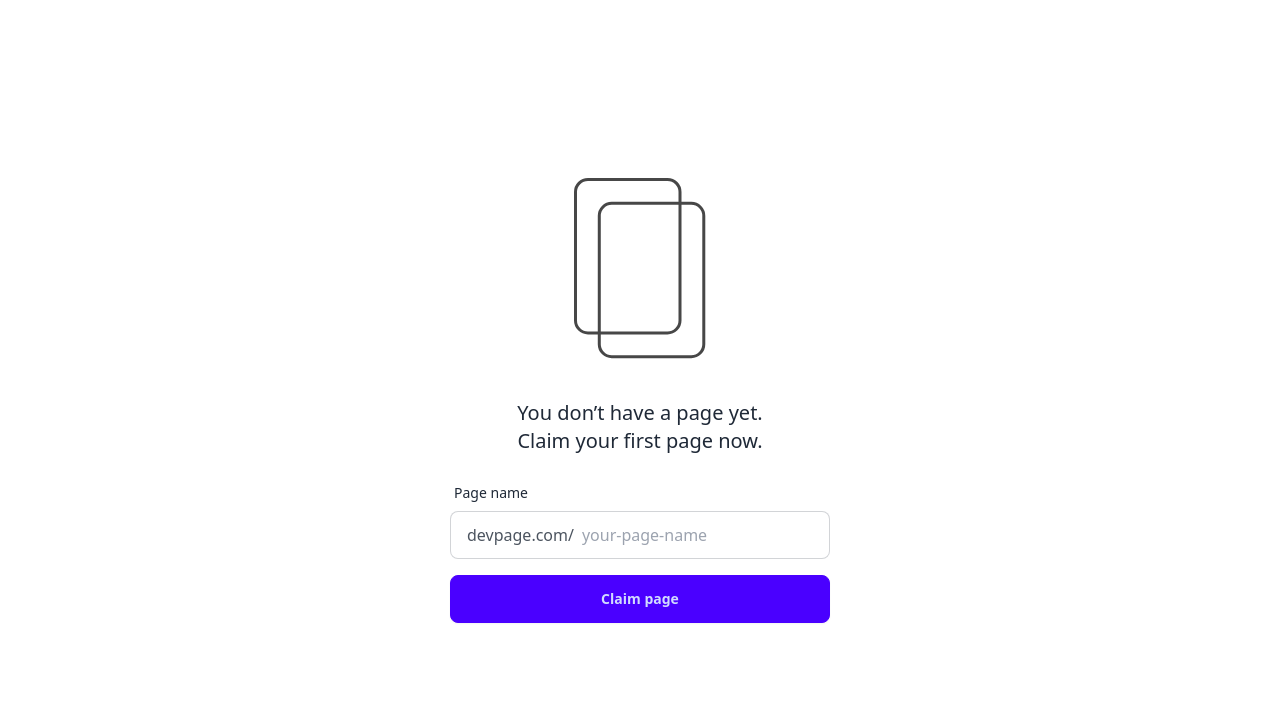
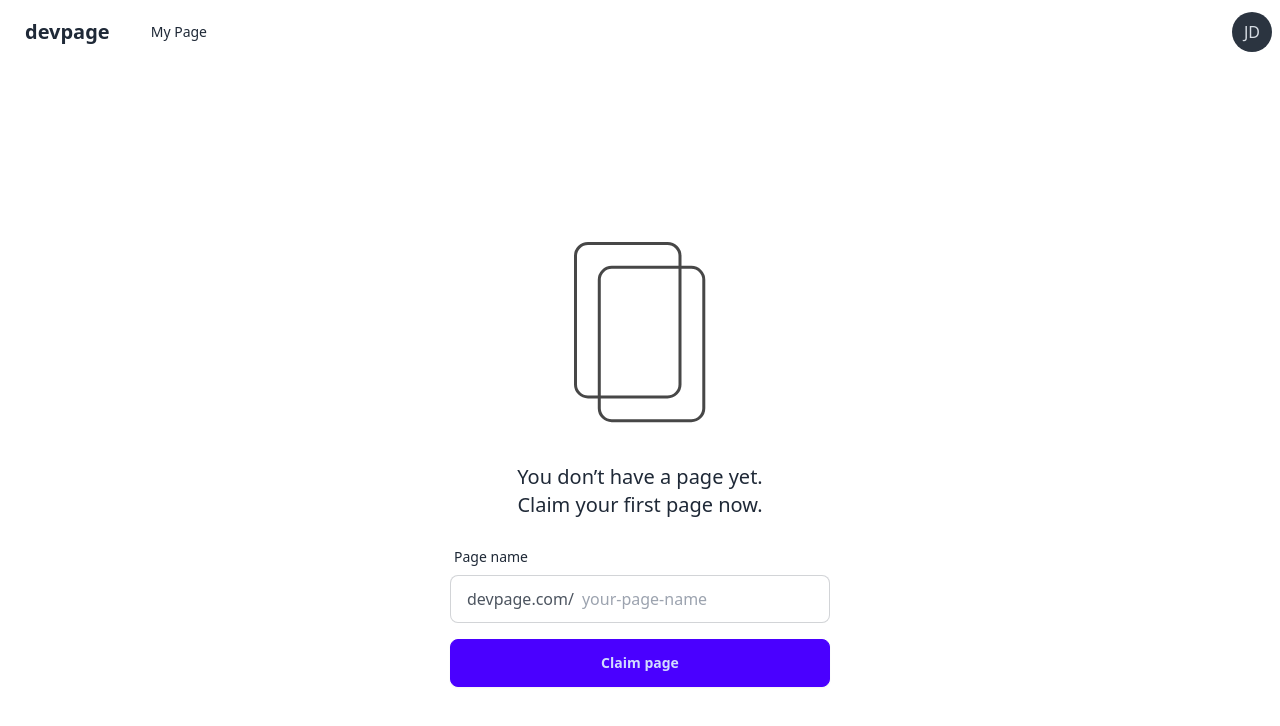
Before and after one commit to abedfetrat/devpage, a React (Vite) app in the folder frontend/: page / in a window 1280 px wide. Shown: the top 726 px of the page. Built offline with nearby package versions, Linux system fonts and the light colour scheme; no server answers.

Commit message:
feat: add navbar

```diff
--- a/frontend/src/components/ClaimPage.tsx
+++ b/frontend/src/components/ClaimPage.tsx
@@ -2,6 +2,7 @@ import {useState} from "react";
 import {useNavigate} from "@tanstack/react-router";
 import {useMutation} from "@tanstack/react-query";
 import {createPage} from "../api/pages.ts";
+import Navbar from "./Navbar.tsx";
 
 function ClaimPage() {
   const [pageName, setPageName] = useState("");
@@ -15,6 +16,8 @@ function ClaimPage() {
   });
 
   return (
+    <>
+      <Navbar/>
       <main className="grid place-items-center h-screen">
         <section className="prose text-center max-w-sm">
           <PageIcon/>
@@ -55,6 +58,7 @@ function ClaimPage() {
             </div>}
         </section>
       </main>
+    </>
   )
 }
 
--- /dev/null
+++ b/frontend/src/components/Navbar.tsx
@@ -0,0 +1,19 @@
+export default function Navbar() {
+  return (
+    <div className="navbar bg-base-100 container mx-auto">
+      <div className="">
+        <a className="btn btn-ghost text-xl">devpage</a>
+      </div>
+      <p className="flex-1 font-medium text-sm pl-6">My Page</p>
+      <div className="flex-none gap-2">
+        <div className="dropdown dropdown-end">
+          <div className="avatar placeholder">
+            <div className="bg-neutral text-neutral-content w-10 rounded-full">
+              <span className="text-md">JD</span>
+            </div>
+          </div>
+        </div>
+      </div>
+    </div>
+  );
+}
--- a/frontend/src/routes/edit.$pageName.tsx
+++ b/frontend/src/routes/edit.$pageName.tsx
@@ -4,6 +4,7 @@ import {Link, Page, ProfileDetails} from "../types.ts";
 import {fetchPage, updatePageLinks, updatePageProfileDetails} from "../api/pages.ts";
 import {uploadAvatar} from "../services/storage.ts";
 import {useMutation} from "@tanstack/react-query";
+import Navbar from "../components/Navbar.tsx";
 
 export const Route = createFileRoute("/edit/$pageName")({
   component: Edit,
@@ -55,6 +56,8 @@ function Edit() {
   };
 
   return (
+    <>
+      <Navbar />
       <main className="container mx-auto h-screen flex">
         <div className="w-1/3 h-full p-6 pr-3">
           <div className="card bg-base-200 h-full">
@@ -73,6 +76,7 @@ function Edit() {
           <PageLinksSection page={page} onSaveLinks={handleSaveLinks}/>
         </div>
       </main>
+    </>
   );
 }
 
```
Lines whose indentation alone changed are shown as unchanged.
